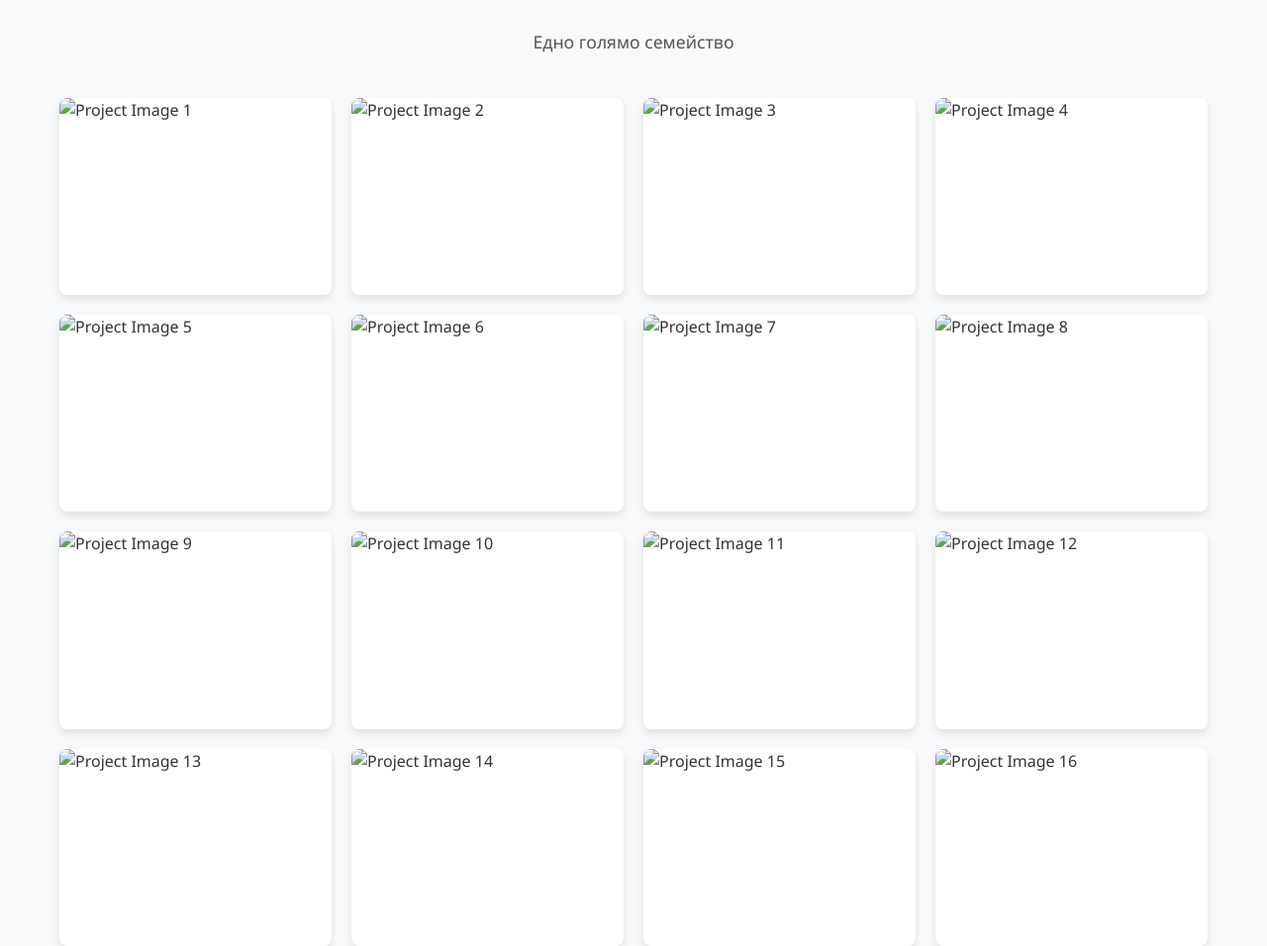
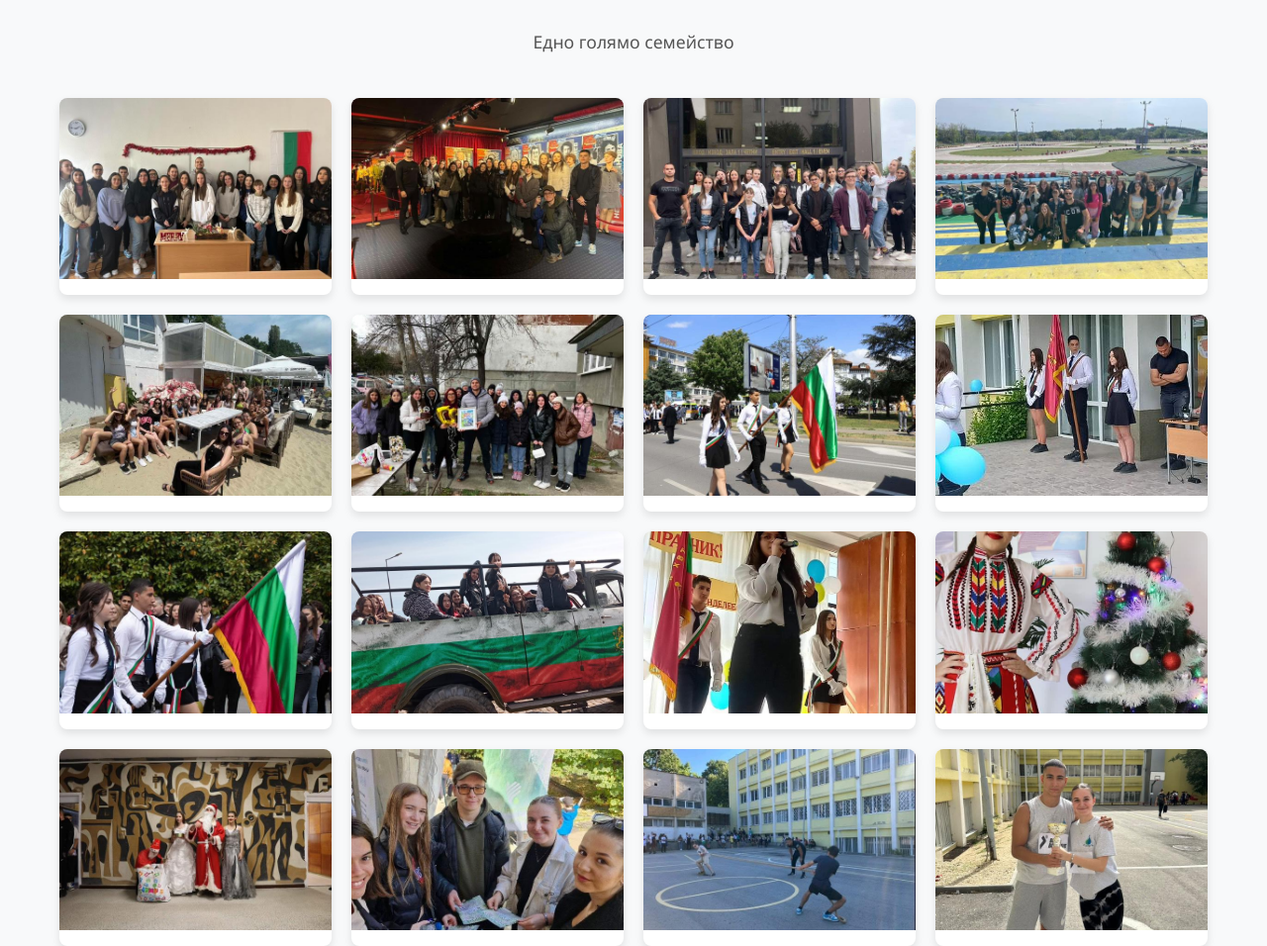
Before and after one commit to 10aklas/10a, a plain HTML site: page index.html in a window 1280 px wide. Shown: the part 107-1063 px from the top of the page at 99% size. Drawn offline with Linux system fonts and the light colour scheme.

Commit message:
Update index.html

```diff
--- a/index.html
+++ b/index.html
@@ -215,82 +215,82 @@
 
         <div class="gallery">
             <div class="gallery-item">
-                <img src="img/1.jpg" alt="Project Image 1">
+                <img src="1.jpg" alt="Project Image 1">
                 <div class="item-caption"></div>
             </div>
 
             <div class="gallery-item">
-                <img src="img/2.jpg" alt="Project Image 2">
+                <img src="2.jpg" alt="Project Image 2">
                 <div class="item-caption"></div>
             </div>
 
             <div class="gallery-item">
-                <img src="img/3.jpg" alt="Project Image 3">
+                <img src="3.jpg" alt="Project Image 3">
                 <div class="item-caption"></div>
             </div>
 
             <div class="gallery-item">
-                <img src="img/4.jpg" alt="Project Image 4">
+                <img src="4.jpg" alt="Project Image 4">
                 <div class="item-caption"></div>
             </div>
 
             <div class="gallery-item">
-                <img src="img/5.jpg" alt="Project Image 5">
+                <img src="5.jpg" alt="Project Image 5">
                 <div class="item-caption"></div>
             </div>
 
             <div class="gallery-item">
-                <img src="img/6.jpg" alt="Project Image 6">
+                <img src="6.jpg" alt="Project Image 6">
                 <div class="item-caption"></div>
             </div>
 
             <div class="gallery-item">
-                <img src="img/7.jpg" alt="Project Image 7">
+                <img src="7.jpg" alt="Project Image 7">
                 <div class="item-caption"></div>
             </div>
 
             <div class="gallery-item">
-                <img src="img/8.jpg" alt="Project Image 8">
+                <img src="8.jpg" alt="Project Image 8">
                 <div class="item-caption"></div>
             </div>
 
             <div class="gallery-item">
-                <img src="img/9.jpg" alt="Project Image 9">
+                <img src="9.jpg" alt="Project Image 9">
                 <div class="item-caption"></div>
             </div>
 
             <div class="gallery-item">
-                <img src="img/10.jpg" alt="Project Image 10">
+                <img src="10.jpg" alt="Project Image 10">
                 <div class="item-caption"></div>
             </div>
 
             <div class="gallery-item">
-                <img src="img/11.jpg" alt="Project Image 11">
+                <img src="11.jpg" alt="Project Image 11">
                 <div class="item-caption"></div>
             </div>
 
             <div class="gallery-item">
-                <img src="img/12.jpg" alt="Project Image 12">
+                <img src="12.jpg" alt="Project Image 12">
                 <div class="item-caption"></div>
             </div>
 
             <div class="gallery-item">
-                <img src="img/13.jpg" alt="Project Image 13">
+                <img src="13.jpg" alt="Project Image 13">
                 <div class="item-caption"></div>
             </div>
 
             <div class="gallery-item">
-                <img src="img/14.jpg" alt="Project Image 14">
+                <img src="14.jpg" alt="Project Image 14">
                 <div class="item-caption"></div>
             </div>
 
             <div class="gallery-item">
-                <img src="img/15.jpg" alt="Project Image 15">
+                <img src="15.jpg" alt="Project Image 15">
                 <div class="item-caption"></div>
             </div>
 
             <div class="gallery-item">
-                <img src="img/16.jpg" alt="Project Image 16">
+                <img src="16.jpg" alt="Project Image 16">
                 <div class="item-caption"></div>
             </div>
         </div>
```
